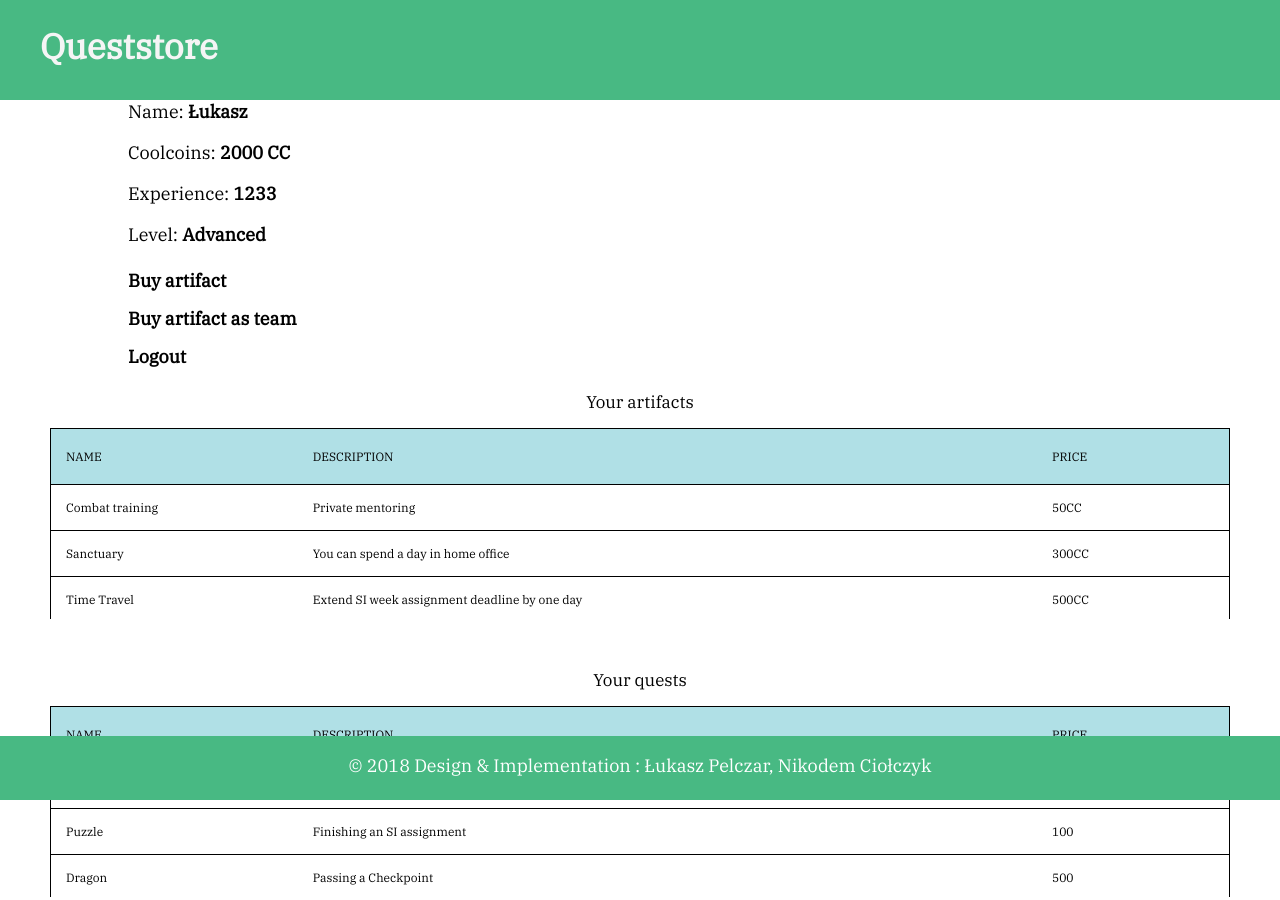
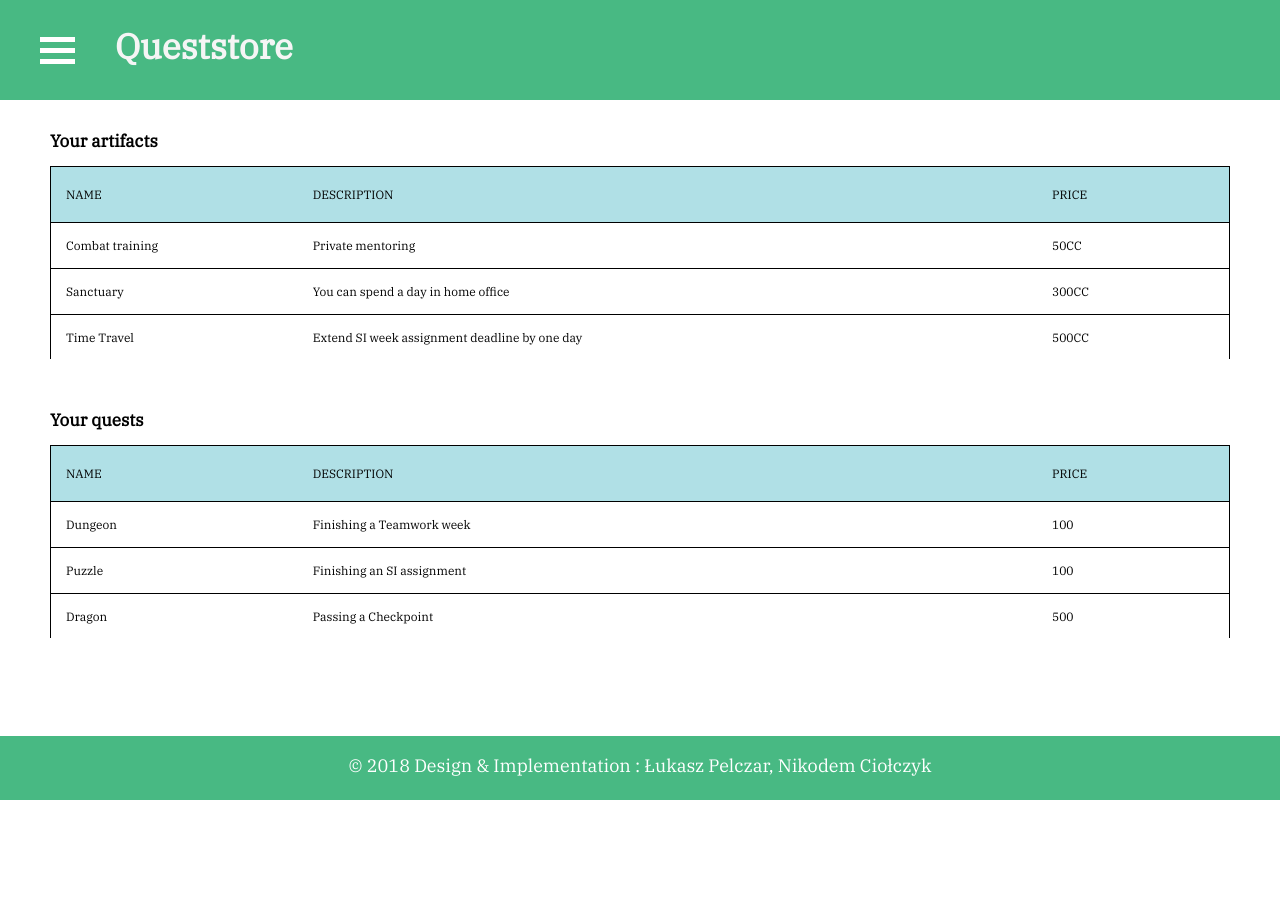
Before and after one commit to lpelczar/Queststore-CMS, a PHP site: page /student_manager.html in a window 1280 px wide. After the commit the page ends 800 px from the top, so only its background shows below. Run offline with PHP 8.4, Linux system fonts and the light colour scheme; lists and menus that the app fills with data are empty.

Commit message:
Update student manager

```diff
--- a/css/manager.css
+++ b/css/manager.css
@@ -59,8 +59,8 @@
 }
 
 .nav-top-element {
-    margin-top: 0;
-    padding-left: 10%;
+    font-size: larger;
+    margin-left: 32px;
 }
 
 ul {
--- a/css/student-content.css
+++ b/css/student-content.css
@@ -1,10 +1,5 @@
-.container h2 {
-    font-size: larger;
-    margin-top: 5px;
-    text-align: center;
-}
-
 #artifacts-table h1 {
+    margin-top: 30px;
     font-size: 17px;
 }
 
@@ -17,5 +12,5 @@
 }
 
 .tbl-content {
-    height: 134px;
+    height: 136px;
 }
--- a/student_manager.html
+++ b/student_manager.html
@@ -7,18 +7,13 @@
     <link href="css/manager.css" rel="stylesheet">
     <link href="css/table.css" rel="stylesheet">
     <link href="css/student-content.css" rel="stylesheet">
-
+    <script src="js/sidenav.js"></script>
 </head>
 <body>
-<header>
-    <div id="title-bar">
-        <h1 id="title-text">Queststore</h1>
-    </div>
-</header>
 
-<div class="container">
-    <nav class="sidebar">
-        <p class="nav-top-element">Name: <strong>Łukasz</strong></p>
+<div id="mySidenav" class="sidenav">
+    <a href="javascript:void(0)" class="closebtn" onclick="closeNav()">&times;</a>
+    <p class="nav-top-element">Name: <strong>Janusz</strong></p>
     <p class="nav-top-element">Coolcoins: <strong>2000 CC</strong></p>
     <p class="nav-top-element">Experience: <strong>1233</strong></p>
     <p class="nav-top-element">Level: <strong>Advanced</strong></p>
@@ -34,8 +29,22 @@
             <a href="">Logout</a>
         </li>
     </ul>
-    </nav>
-    <div class="content">
+</div>
+
+<div id="main">
+
+    <header>
+        <div id="title-bar">
+            <div id="menu" onclick="openNav()">
+                <div class="menu-icon"></div>
+                <div class="menu-icon"></div>
+                <div class="menu-icon"></div>
+            </div>
+            <h1 id="title-text">Queststore</h1>
+        </div>
+    </header>
+
+    <div class="container">
 
         <section id="artifacts-table">
             <h1>Your artifacts</h1>
@@ -114,7 +123,6 @@
         </section>
 
     </div>
-</div>
 
     <footer>
         <div id="bottom-bar">
@@ -122,5 +130,7 @@
         </div>
     </footer>
 
+</div>
+
 </body>
 </html>
```
Lines whose indentation alone changed are shown as unchanged.
